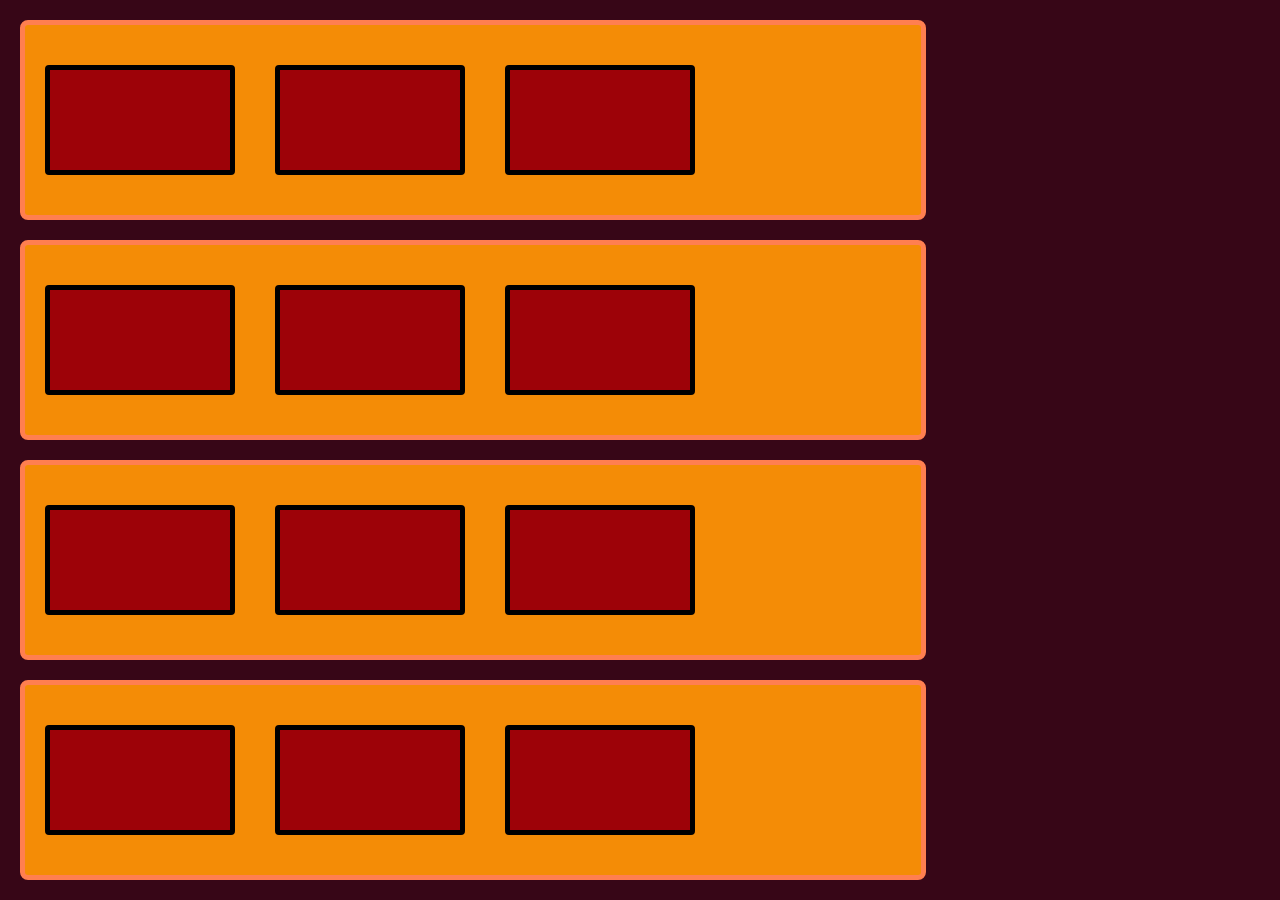
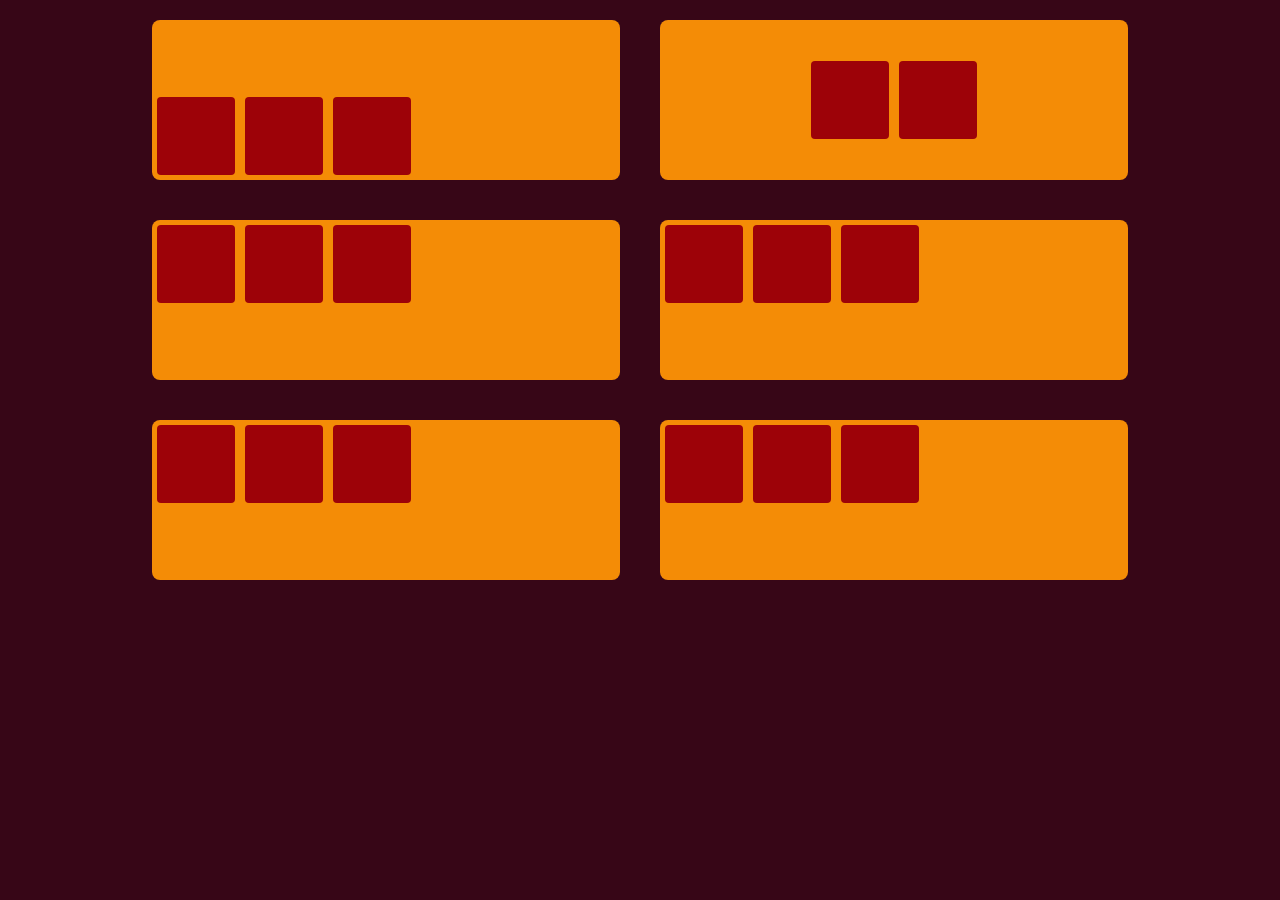
Before and after one commit to mywritebiz/flexboxassigfifth, a plain HTML site: page index.html in a window 1280 px wide. After the commit the page ends 800 px from the top, so only its background shows below. Drawn offline with Linux system fonts and the light colour scheme.

Commit message:
second commit

```diff
--- a/index.html
+++ b/index.html
@@ -10,14 +10,15 @@
 </head>
 <body>
     <main>
-        <div class="container">
+        <div class="parent">
+            <div class="container first-block">
                 <div class="card"></div>
                 <div class="card"></div>
                 <div class="card"></div>
             </div>
 
-        <div class="container">
-            <div class="card"></div>
+            <div class="container second-block">
+                <div class="card-second"></div>
                 <div class="card"></div>
                 <div class="card"></div>
             </div>
@@ -34,6 +35,18 @@
                 <div class="card"></div>
             </div>
 
+            <div class="container">
+                <div class="card"></div>
+                <div class="card"></div>
+                <div class="card"></div>
+            </div>
+
+            <div class="container">
+                <div class="card"></div>
+                <div class="card"></div>
+                <div class="card"></div>
+            </div>
+    </div>
 
 
     </main>
--- a/styles/index.css
+++ b/styles/index.css
@@ -1,146 +1,59 @@
-body {
-    background-color: #370617;;
-    margin: 0;
-    /*position: relative;
+.parent {
+    display: flex;
+    flex-wrap: wrap;
+    justify-content: center;
+    align-items: center;
     width: 1152px;
-    height: 700px;*/
+    margin: auto;
+    background-color: #370617;
  }
 
-.flex__example {
-    height: 100vh;
-    background-color: aquamarine;
+ .container {
+    background-color: #F48C06;
+    border: none;
+    border-radius: 8px;
+    width: 468px;
+    height: 160px;
+    position: relative;
+    margin: 20px;
     display: flex;
-    flex-direction: column;
+ }
+
+ .card {
+    background-color:#9D0208;
+    border: none;
+    border-radius: 4px;
+    width: 78px;
+    height: 78px;
+    margin: 5px;
+    display: flex;
     justify-content: center;
     align-items: center;
  }
 
-
-.flex__heading {
-    font-size: 25px;
-    margin-bottom: 30px;
+.first-block {
+    display: flex;
+    justify-content: flex-start;
+    align-items: flex-end;
+    width: 468px;
+    height: 160px;
+    margin: 20px
 }
 
-.container {
-    background-color: #F48C06;
-    border: 5px solid coral;
-    border-radius: 8px;
-    position: relative;
-    width: 70%;
-    min-height: 50%;
-    padding: 20px 0;
-    margin: 20px;
-    display: flex;
-
-
-    /* flex-flow: row wrap;
-    justify-content: space-around;
-    justify-content: flex-start;
-    justify-content: flex-end;
-    justify-content: center;
-    justify-content: space-between;
-    justify-content: space-around;
-    justify-content: space-evenly;
-
-    align-items: flex-start;
-    align-items: flex-end;
-    align-items: center;
-    align-items: stretch;
-    align-items: baseline;
-
-    flex-direction: column;
-    flex-direction: column-reverse;
-    flex-direction: row;
-    flex-direction: row-reverse;
-
-
-    */
-}
-
-.card {
-    background-color:#9D0208;
-    border: 5px solid black;
-    border-radius: 4px;
-    min-width: 100px;
-    min-height: 100px;
-    margin: 20px;
+.second-block {
     display: flex;
     justify-content: center;
     align-items: center;
-    flex-basis: 180px;
+    width: 468px;
+    height: 160px;
+    margin: 20px;
 }
 
-/* Margins and paddings maximum of 20px. All the placement should be done with Flexbox.
-Circles are created with div's
-Screens are minimum of
-100vh */
 
-.first {
-    /*
-    flex-grow: 2;
-    order: 1; */
+
+
+body {
+    background-color: #370617;;
+    margin: 0;
+    min-height: 100vh;
  }
-
-.last {
-    /*order:-1*/
-}
-
-.second {
-    background-color: darkgrey;
-}
-
-.large {
-    flex-wrap: wrap;
-    /*
-    flex-wrap: nowrap;
-    flex-wrap: wrap-reverse;
-    */
-    min-height: 60%;
-}
-
-/*
-header {
-    height: 100vh;
-}
-
-main {
-    height: 100vh;
-    background-color: rgb(36, 36, 36);
-}
-
-.container {
-    display: flex;
-    justify-content: center;
-    align-items: center;
-    padding: 40px 20px;
-
-}
-
-.card {
-    max-width: 200px;
-    min-height: 300px;
-    background-color: cornflowerblue;
-    border-radius: 10px;
-    margin: 20px;
-    padding: 10px;
-    display: flex;
-    position: relative;
-}
-
-.btn {
-    position: absolute;
-    justify-content: center;
-    bottom: 10px;
-    width: 90%;
-    height: 40px;
-    border: none;
-    background-color: rgb(238, 238, 79);
-}
-
-.btn--success {
-    background-color: rgb(5, 197, 5);
-}
-
-.btn--decline {
-    background-color: rgb(241, 35, 35);
-}*/
```
Also changed, not shown: 1 other file. Lines whose indentation alone changed are shown as unchanged.
